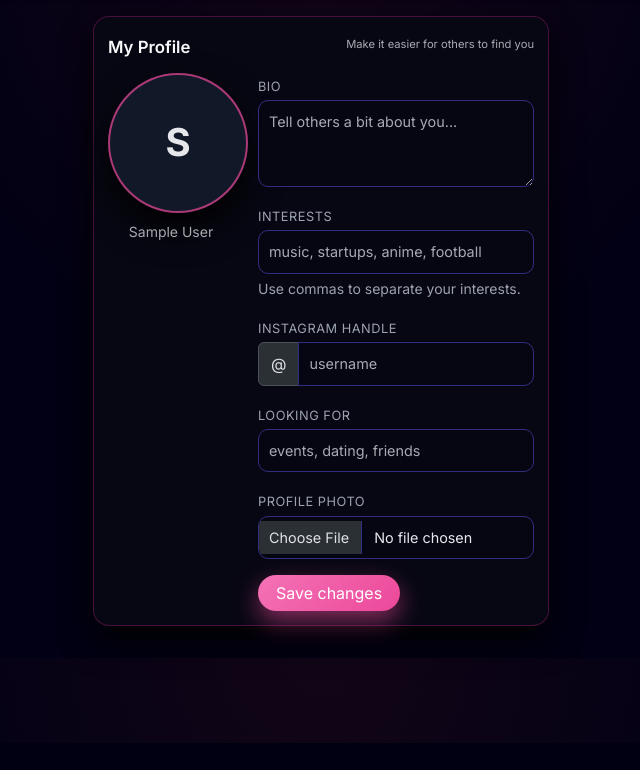
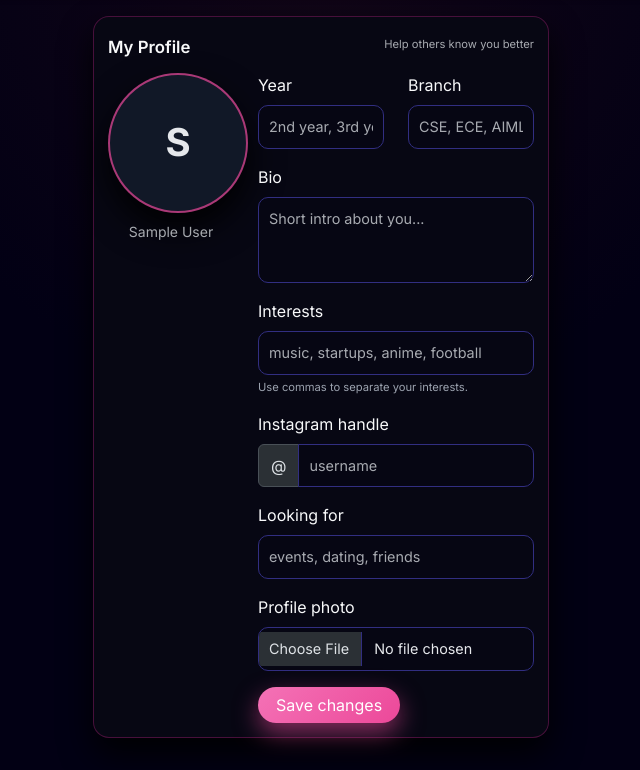
Before and after one commit to namanjasoria41/campusconnect, a Flask app: page /profiles/me in a window 1280 px wide. Shown: the part 57-827 px from the top of the page, without its empty margins (319-959 px from the left). Before the commit the page ends 800 px from the top, so only its background shows below. Run offline with Flask 3, Linux system fonts and the light colour scheme; the visitor is signed in with stand-in values (Sample User, id 1).

Commit message:
Update me.html

```diff
--- a/app/templates/profiles/me.html
+++ b/app/templates/profiles/me.html
@@ -8,7 +8,7 @@
     <div class="glass-card mb-3">
       <div class="d-flex justify-content-between align-items-center mb-3">
         <h4 class="mb-0 feed-heading">My Profile</h4>
-        <span class="text-muted tiny">Make it easier for others to find you</span>
+        <span class="tiny text-muted">Help others know you better</span>
       </div>
 
       <div class="row">
@@ -35,11 +35,27 @@
 
         <!-- Form -->
         <div class="col-md-8">
-          <form method="post" enctype="multipart/form-data" class="profile-form">
+          <form method="post" enctype="multipart/form-data">
+
+            <div class="row">
+              <div class="col-sm-6 mb-3">
+                <label class="form-label">Year</label>
+                <input class="form-control" name="year"
+                       placeholder="2nd year, 3rd year"
+                       value="{{ user.year or '' }}">
+              </div>
+              <div class="col-sm-6 mb-3">
+                <label class="form-label">Branch</label>
+                <input class="form-control" name="branch"
+                       placeholder="CSE, ECE, AIML..."
+                       value="{{ user.branch or '' }}">
+              </div>
+            </div>
+
             <div class="mb-3">
               <label class="form-label">Bio</label>
               <textarea class="form-control" name="bio" rows="3"
-                        placeholder="Tell others a bit about you...">{{ user.bio or "" }}</textarea>
+                        placeholder="Short intro about you...">{{ user.bio or '' }}</textarea>
             </div>
 
             <div class="mb-3">
@@ -47,7 +63,7 @@
               <input class="form-control" name="interests"
                      placeholder="music, startups, anime, football"
                      value="{{ user.interests or '' }}">
-              <div class="form-text">Use commas to separate your interests.</div>
+              <div class="form-text tiny">Use commas to separate your interests.</div>
             </div>
 
             <div class="mb-3">
```
